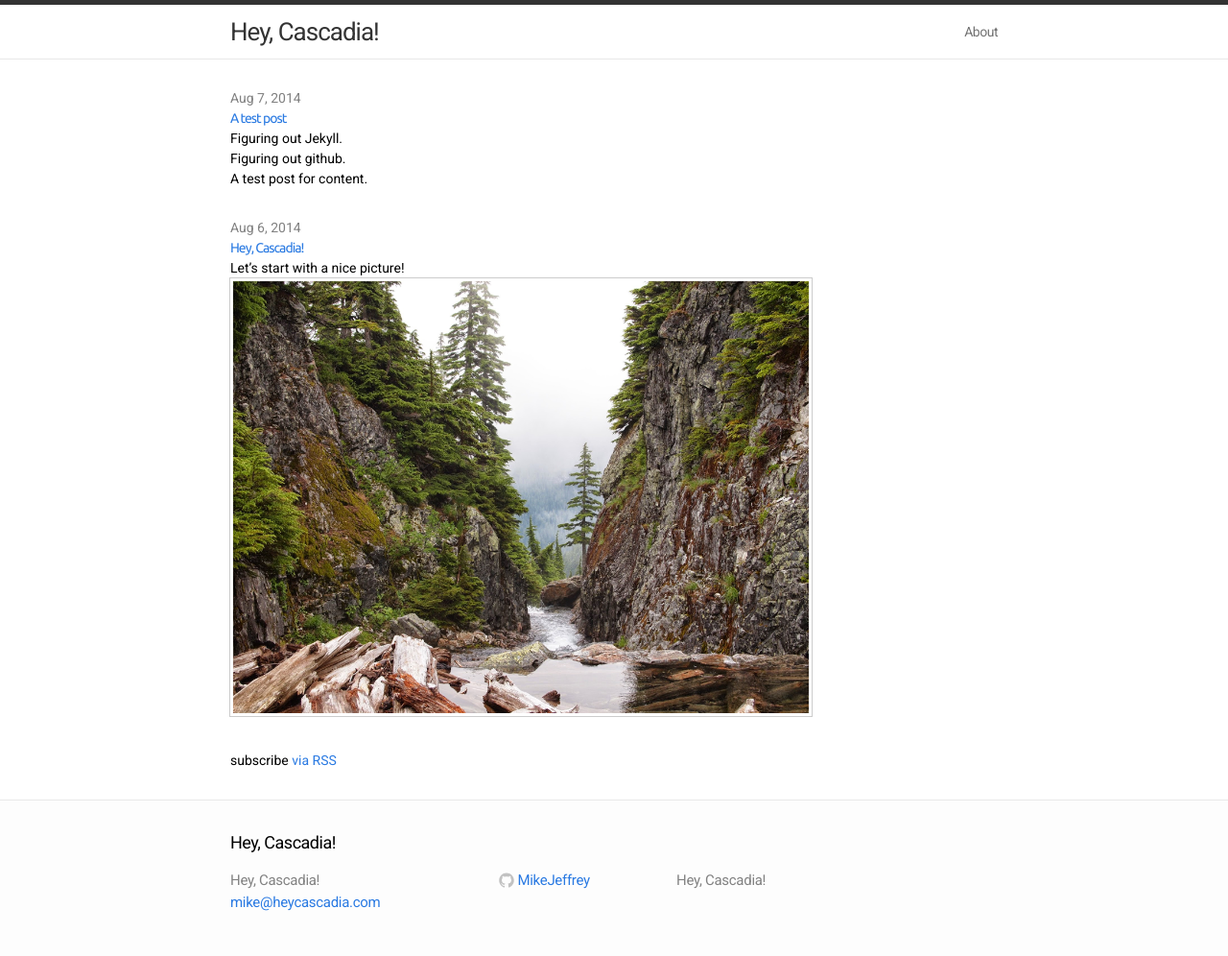
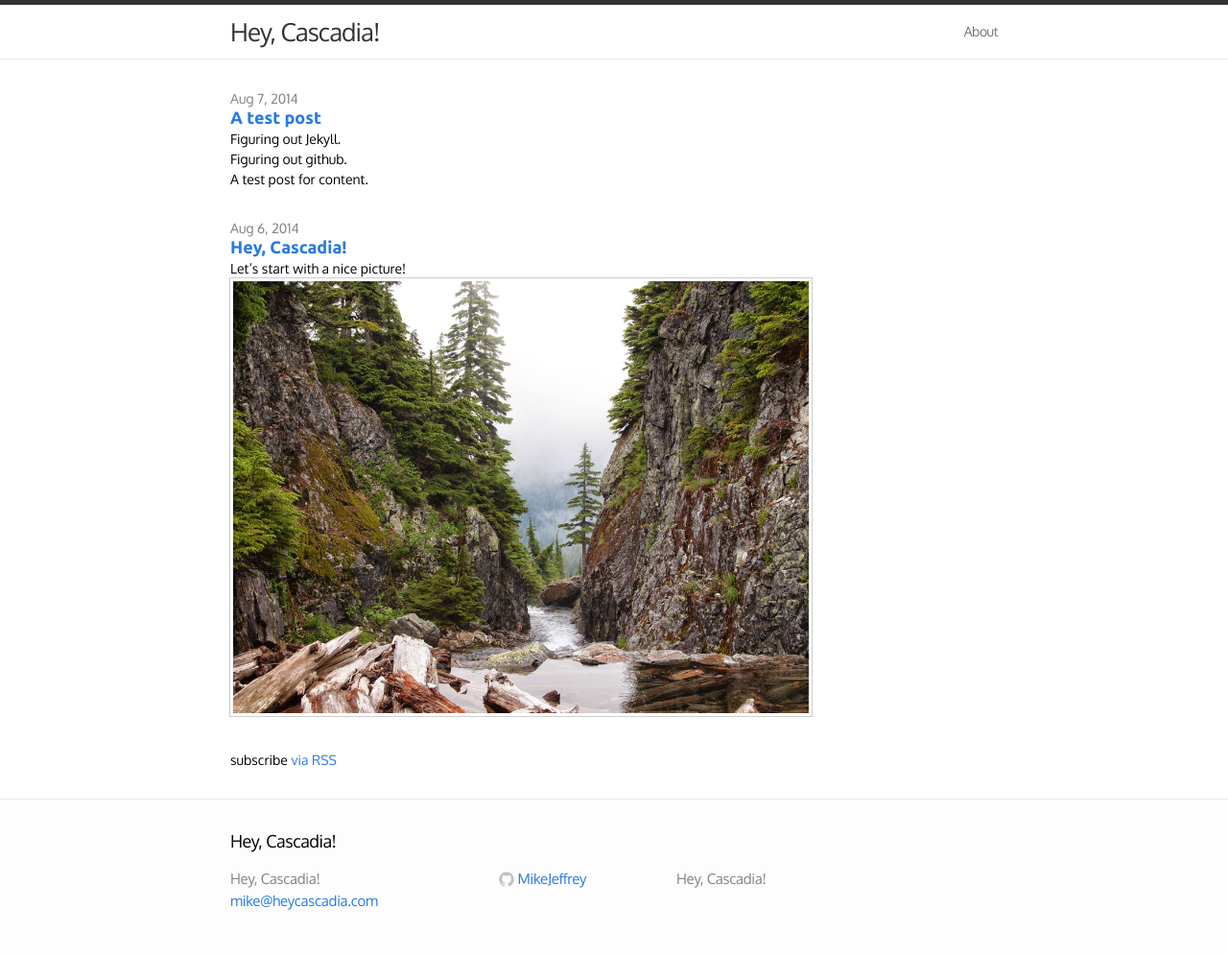
Before and after one commit to MikeJeffrey/heycascadia, a Jekyll site: the page built from index.html, in a window 1280 px wide. Shown: the whole page at 96% size. Built offline with Jekyll 4.4.1, drawn with Linux system fonts in a browser that asks for light colours.

Commit message:
Update main.css

```diff
--- a/css/main.css
+++ b/css/main.css
@@ -1,5 +1,6 @@
 @import url(http://fonts.googleapis.com/css?family=Roboto);
 @import url(http://fonts.googleapis.com/css?family=Ubuntu:400,700);
+@import url(http://fonts.googleapis.com/css?family=Oxygen:400,700);
 
 /* Base */
 /* ----------------------------------------------------------*/
@@ -12,7 +13,7 @@
 html, body { height: 100%; }
 
 body {
-  font-family: Roboto, Helvetica, Arial, sans-serif;
+  font-family: Oxygen, sans-serif;
   font-size: 14px;
   line-height: 1.5;
   font-weight: 300;
@@ -154,10 +155,10 @@
 .posts li { margin-bottom: 30px; }
 
 .posts .post-link {
-  font-size: 14px;
-  letter-spacing: -1px;
+  font-size: 18px;
   line-height: 1;
   font-family: Ubuntu;
+  font-weight: bold;
 }
 
 .posts .post-date {
```
